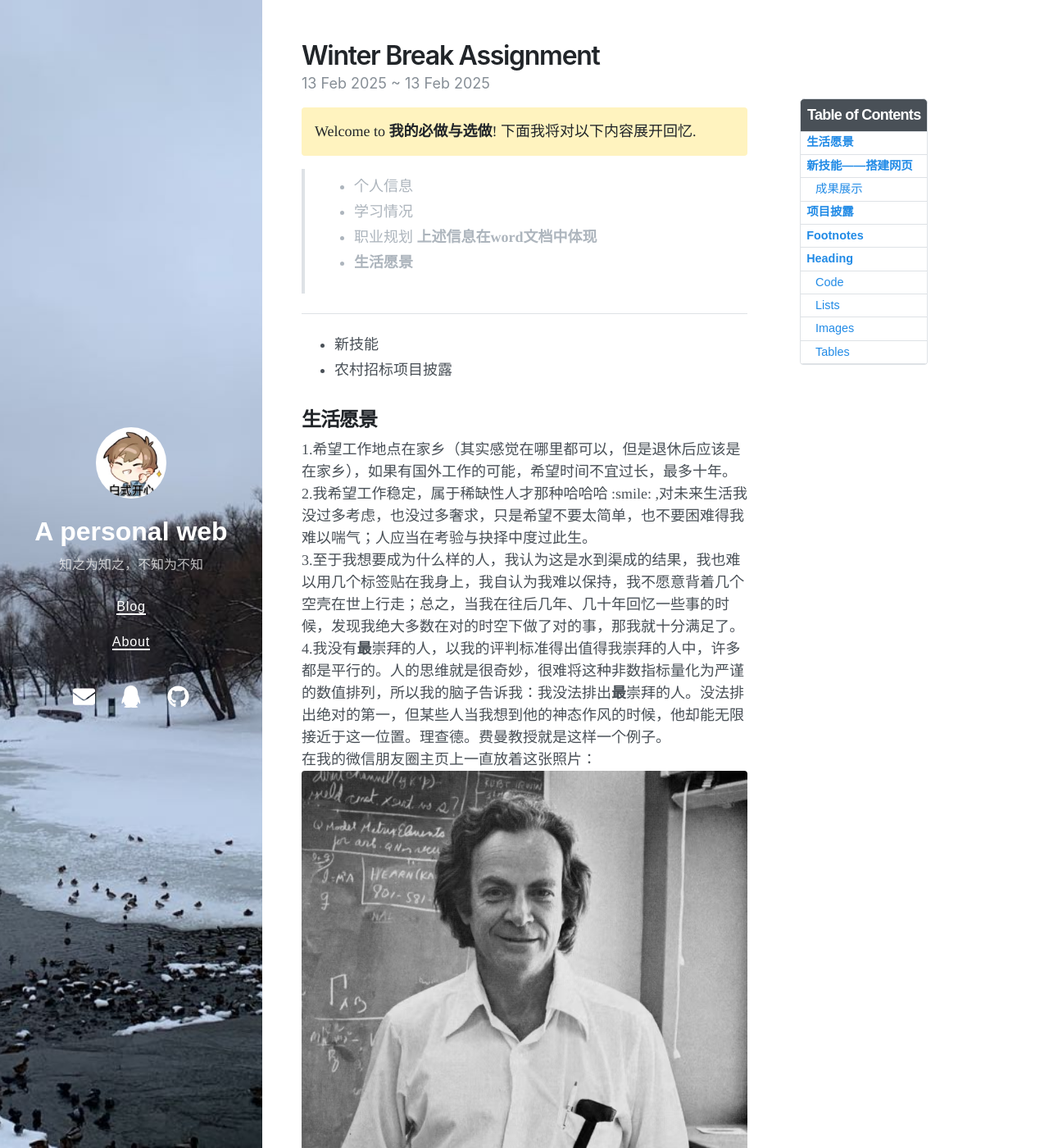
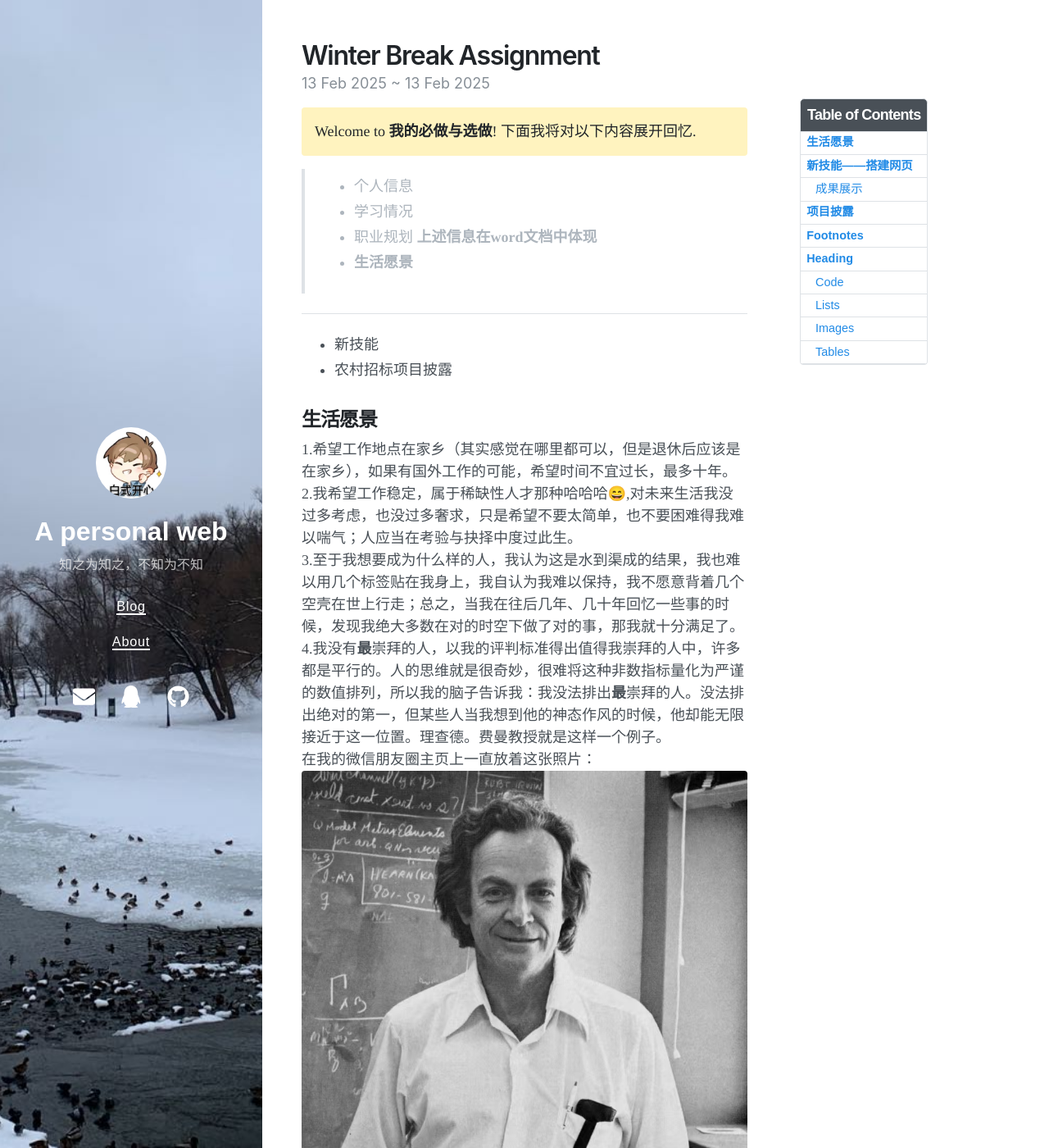
Before and after one commit to wenxintuanliu/Jekyll-ces.github.io, a Jekyll site: the page built from _posts/2025-2-13-Winter Break Assignment.md, in a window 1280 px wide and 1400 px high. Shown: the whole window at 82% size. Built offline with Jekyll 4.4.1, drawn with Linux system fonts in a browser that asks for light colours; nearby versions of some CDN libraries; part of the change alters nothing that is shown; some of the changed text lies outside the part shown.

Commit message:
modified:   _posts/2025-2-13-Winter Break Assignment.md 	modified:   _sass/_base.scss

```diff
--- a/_posts/2025-2-13-Winter Break Assignment.md
+++ b/_posts/2025-2-13-Winter Break Assignment.md
@@ -21,7 +21,7 @@ Welcome to **我的必做与选做**! 下面我将对以下内容展开回忆.
 
 ## 生活愿景
   1.希望工作地点在家乡（其实感觉在哪里都可以，但是退休后应该是在家乡），如果有国外工作的可能，希望时间不宜过长，最多十年。
-  2.我希望工作稳定，属于稀缺性人才那种哈哈哈 :smile: ,对未来生活我没过多考虑，也没过多奢求，只是希望不要太简单，也不要困难得我难以喘气；人应当在考验与抉择中度过此生。
+  2.我希望工作稳定，属于稀缺性人才那种哈哈哈😄,对未来生活我没过多考虑，也没过多奢求，只是希望不要太简单，也不要困难得我难以喘气；人应当在考验与抉择中度过此生。
   3.至于我想要成为什么样的人，我认为这是水到渠成的结果，我也难以用几个标签贴在我身上，我自认为我难以保持，我不愿意背着几个空壳在世上行走；总之，当我在往后几年、几十年回忆一些事的时候，发现我绝大多数在对的时空下做了对的事，那我就十分满足了。
   4.我没有**最**崇拜的人，以我的评判标准得出值得我崇拜的人中，许多都是平行的。人的思维就是很奇妙，很难将这种非数指标量化为严谨的数值排列，所以我的脑子告诉我：我没法排出**最**崇拜的人。没法排出绝对的第一，但某些人当我想到他的神态作风的时候，他却能无限接近于这一位置。理查德。费曼教授就是这样一个例子。
   在我的微信朋友圈主页上一直放着这张照片：
@@ -33,7 +33,7 @@ Welcome to **我的必做与选做**! 下面我将对以下内容展开回忆.
 ------
 ## 新技能——搭建网页
 如你所见，现在你正在浏览一个网页。
-编写完成的网页花费了我3天，老师您要求`写一篇不少于3000字的学习记录及心得体会`,我估计写不了这么多，我真写这么多估计许多都是废话:joy:；
+编写完成的网页花费了我3天，老师您要求`写一篇不少于3000字的学习记录及心得体会`,我估计写不了这么多，我真写这么多估计许多都是废话	😂；
 下面我来讲讲搭建我这样简单的网页的流程吧：
 1.创建`.github.io仓库`并进行相关设置；
 这就能拥有一个关联到属于自己的仓库的网址而不必购买云服务器
--- a/_sass/_base.scss
+++ b/_sass/_base.scss
@@ -68,3 +68,8 @@ mark {
   background-color: var(--yellow-100);
   border-radius: .125rem;
 }
+
+// Add custom paragraph styles
+p {
+  margin-bottom: 20px; // 增加段落间距
+}
```
